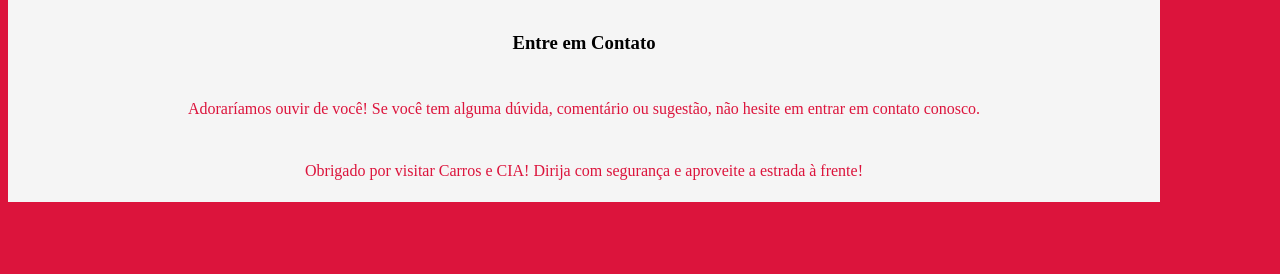
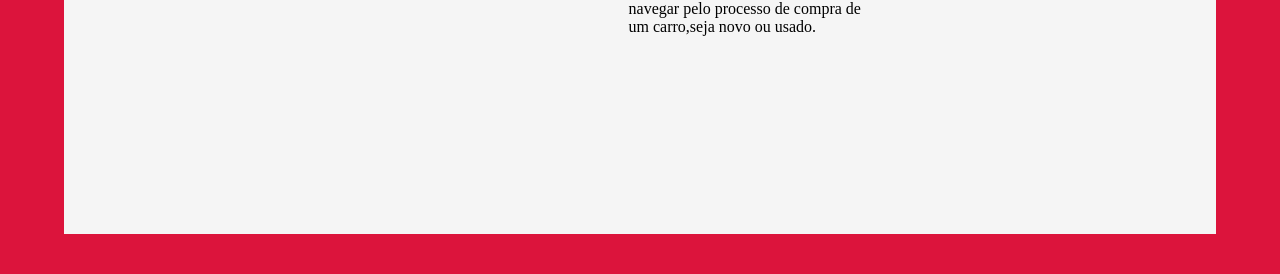
Before and after one commit to diefersoncruz-escola/formadores.carros-e-cia, a plain HTML site: page index.html in a window 1280 px wide. Shown: the part 526-800 px from the top of the page. Drawn offline with Linux system fonts and the light colour scheme.

Commit message:
Centralizando DIV.

```diff
--- a/style.css
+++ b/style.css
@@ -13,9 +13,14 @@ p{
 }
 
 .div-center {
-    display: grid;
+    display: flex;
+    justify-content: center; /* alinha horizontalmente */
+    align-items: center; /* alinha verticalmente */
     background-color: whitesmoke;
-    place-items: center; /* alinha horizontalmente e verticalmente */
     height: 90vh; /* 90% da altura total da viewport */
     width: 90vw; /* 90% da largura total da viewport */
+    position: absolute;
+    top: 50%;
+    left: 50%;
+    transform: translate(-50%, -50%);
   }
```
